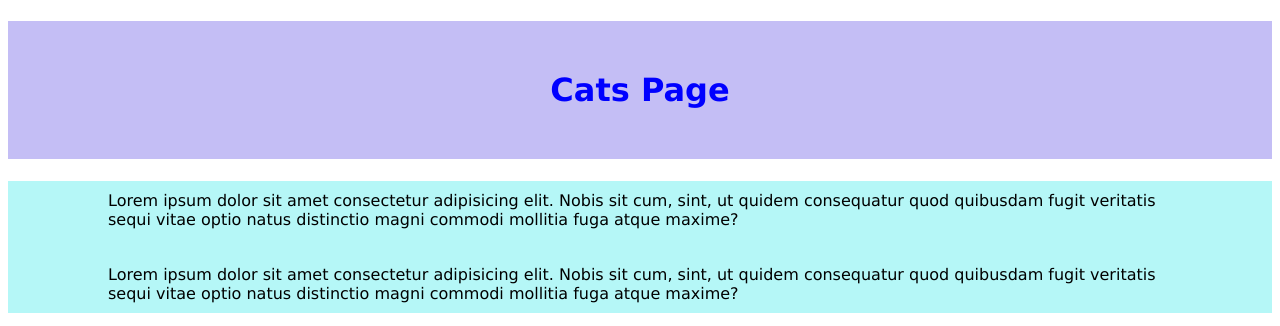
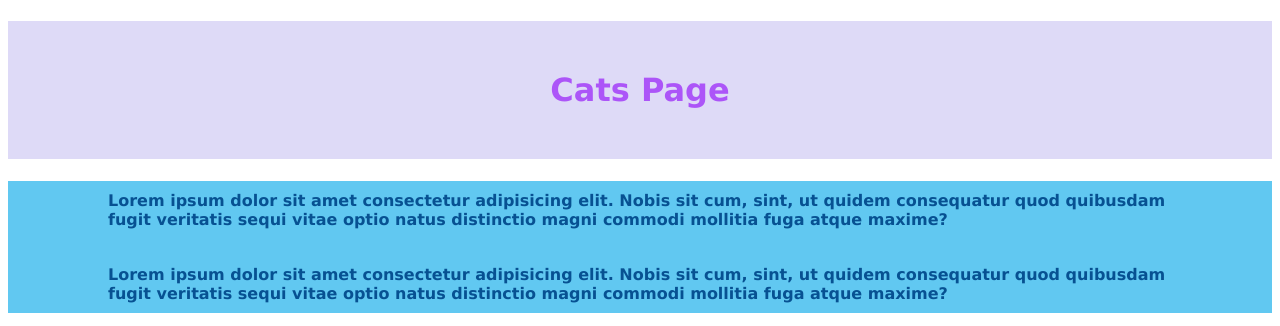
Before and after one commit to seeGarzz/three-page-site, a plain HTML site: page cats.html in a window 1280 px wide. Shown: the top 326 px of the page. Drawn offline with Linux system fonts and the light colour scheme.

Commit message:
Updated colors

```diff
--- a/main.css
+++ b/main.css
@@ -3,7 +3,7 @@ body {
 }
 
 h1 {
-  color: blue;
+  color: rgb(172, 85, 248);
   text-align: center;
   padding: 50px 200px;
   font-size: 2rem;
@@ -22,12 +22,14 @@ img {
 }
 
 .animal-header {
-  background-color: rgb(196, 190, 245);
+  background-color: rgb(222, 218, 247);
   width: 100%;
 }
 
 .content {
-  background-color: rgb(181, 247, 247);
+  background-color: rgb(97, 200, 241);
+  font-weight: bolder;
+  color: rgb(7, 81, 146)
 }
 
 .images {
```
